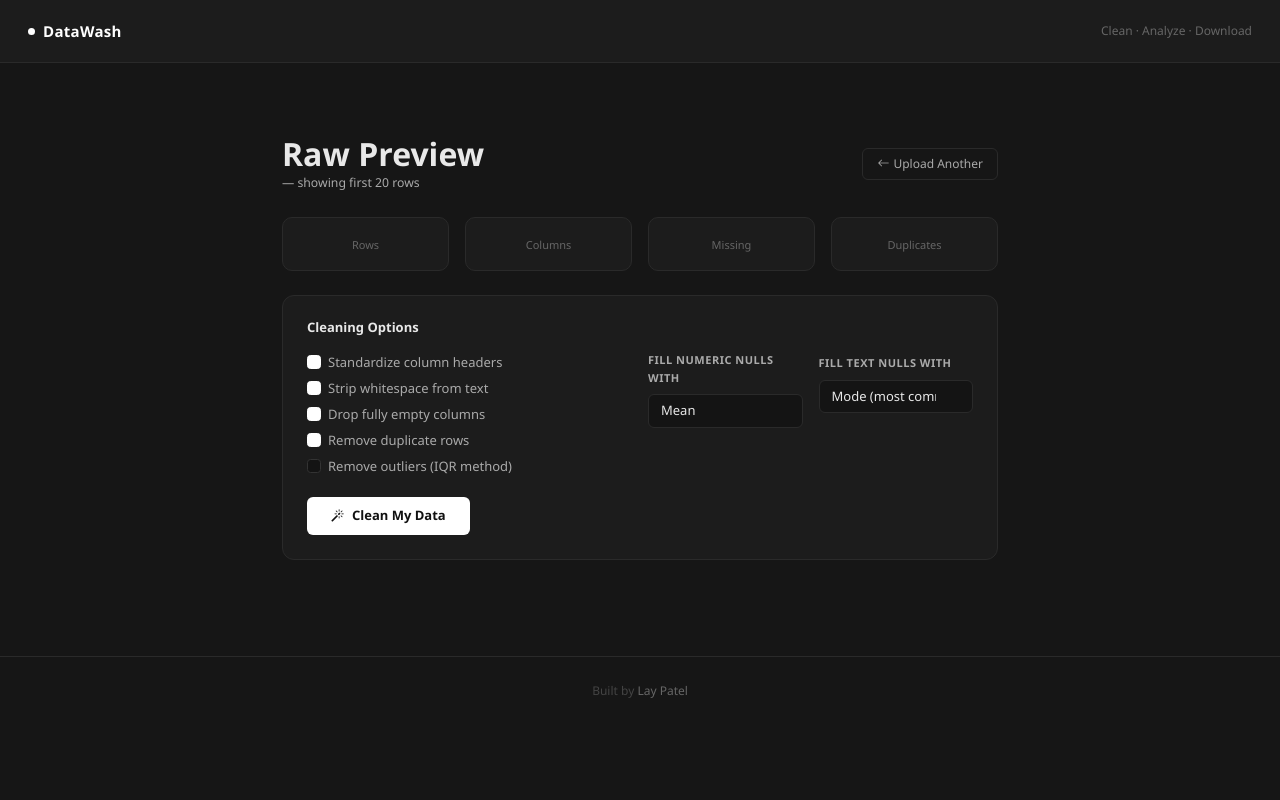
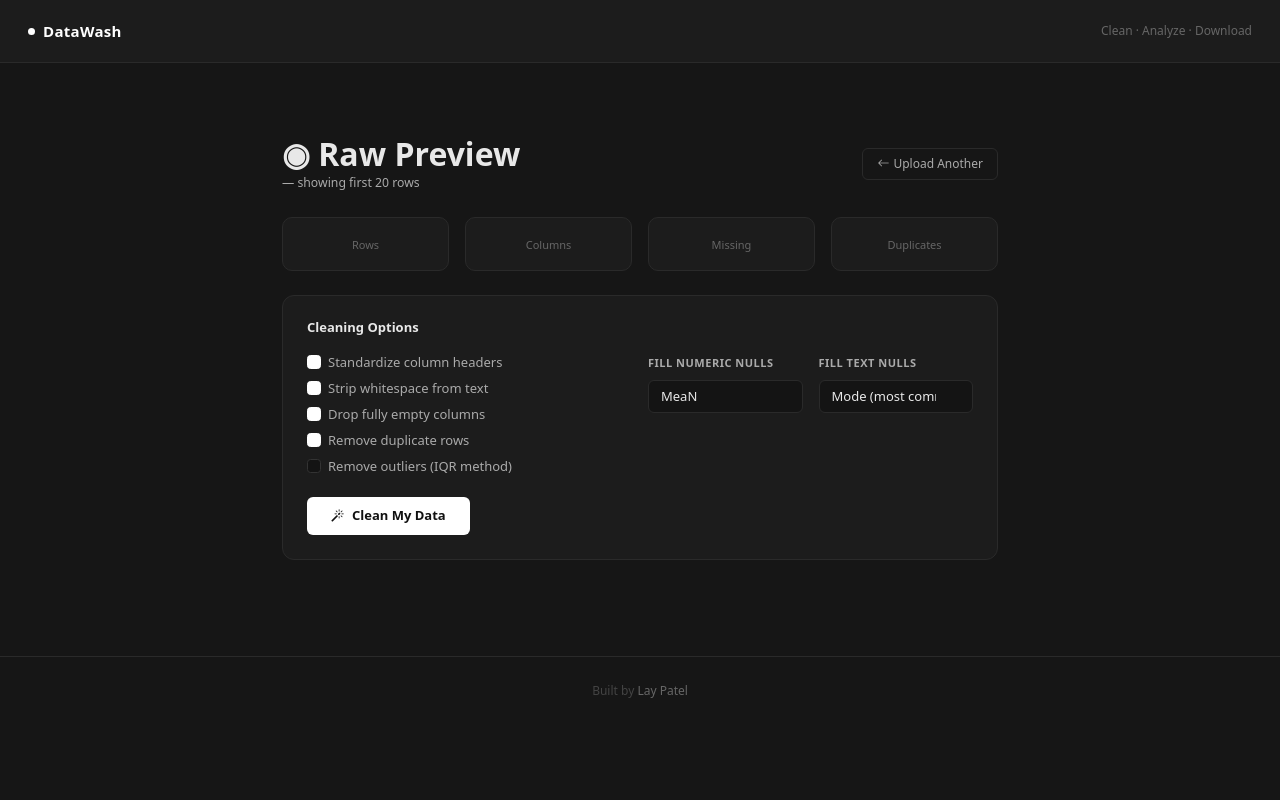
Before and after one commit to laypatel13/data-wash, a Flask app: template templates/preview.html in a window 1280 px wide. Run offline with Flask 3, Linux system fonts and the light colour scheme; the template is opened without the code that fills it, so the values that code supplies are empty.

Commit message:
style(ui): font update heading fixes and div alignment polish

```diff
--- a/static/css/style.css
+++ b/static/css/style.css
@@ -1,6 +1,5 @@
 /* ══════════════════════════════════════
    DataWash — Notion Dark Theme
-   Day 6
 ══════════════════════════════════════ */
 
 :root {
@@ -35,7 +34,7 @@
 body {
   background-color: var(--bg-base);
   color: var(--text-1);
-  font-family: 'Segoe UI', system-ui, -apple-system, sans-serif;
+  font-family: 'Copperplate', system-ui, -apple-system, sans-serif;
   font-size: 14px;
   line-height: 1.6;
   min-height: 100vh;
--- a/templates/analyze.html
+++ b/templates/analyze.html
@@ -6,7 +6,7 @@
 <!-- HEADER -->
 <div class="d-flex justify-content-between align-items-center mb-4">
   <div>
-    <h2 class="fw-bold mb-0">📊 Data Analysis</h2>
+    <h2 class="fw-bold mb-0">◎ Data Analysis</h2>
     <p class="text-muted small mb-0">{{ filename }}</p>
   </div>
   <div>
@@ -49,7 +49,7 @@
 
 <!-- COLUMN BREAKDOWN -->
 <div class="card clean-card p-4 mb-4">
-  <h5 class="fw-bold mb-3">🗂️ Column Breakdown</h5>
+  <h5 class="fw-bold mb-3">⚀ Column Breakdown</h5>
   <div class="table-responsive">
     <table class="table table-dark table-bordered table-sm table-hover mb-0">
       <thead>
@@ -102,7 +102,7 @@
 <!-- NUMERIC SUMMARY -->
 {% if analysis.numeric_summary %}
 <div class="card clean-card p-4 mb-4">
-  <h5 class="fw-bold mb-1">🔢 Numeric Summary</h5>
+  <h5 class="fw-bold mb-1">⚀ Numeric Summary</h5>
   <p class="text-muted small mb-3">Count, mean, std, min, max for all numeric columns</p>
   <div class="table-responsive">
     {{ analysis.numeric_summary | safe }}
--- a/templates/preview.html
+++ b/templates/preview.html
@@ -6,7 +6,7 @@
 <!-- HEADER -->
 <div class="d-flex justify-content-between align-items-center mb-4">
   <div>
-    <h2 class="fw-bold mb-0">Raw Preview</h2>
+    <h2 class="fw-bold mb-0">◉ Raw Preview</h2>
     <p class="text-muted small mb-0">{{ stats.filename }} — showing first 20 rows</p>
   </div>
   <a href="/" class="btn btn-outline-secondary btn-sm">
@@ -72,19 +72,19 @@
       </div>
 
       <div class="col-md-3">
-        <label class="form-label text-muted small">Fill numeric nulls with</label>
+        <label class="form-label text-muted small">Fill numeric nulls</label>
         <select class="form-select" name="fill_numeric" style="background-color:#141414; color:#e8e8e8; border-color:#333; font-size:13px;">
-            <option value="mean" style="background:#1c1c1c; color:#e8e8e8;">Mean</option>
-            <option value="median" style="background:#1c1c1c; color:#e8e8e8;">Median</option>
-            <option value="zero" style="background:#1c1c1c; color:#e8e8e8;">Zero</option>
+            <option value="mean" style="background:#1c1c1c; color:#e8e8e8;">MeaN</option>
+            <option value="median" style="background:#1c1c1c; color:#e8e8e8;">MediaN</option>
+            <option value="zero" style="background:#1c1c1c; color:#e8e8e8;">Zer0</option>
         </select>
       </div>
 
       <div class="col-md-3">
-        <label class="form-label text-muted small">Fill text nulls with</label>
+        <label class="form-label text-muted small">Fill text nulls</label>
         <select class="form-select" name="fill_categorical" style="background-color:#141414; color:#e8e8e8; border-color:#333; font-size:13px;">
             <option value="mode" style="background:#1c1c1c; color:#e8e8e8;">Mode (most common)</option>
-            <option value="unknown" style="background:#1c1c1c; color:#e8e8e8;">Unknown</option>
+            <option value="unknown" style="background:#1c1c1c; color:#e8e8e8;">UnknowN</option>
         </select>
       </div>
     </div>
--- a/templates/result.html
+++ b/templates/result.html
@@ -5,7 +5,7 @@
 
 <div class="d-flex justify-content-between align-items-center mb-4">
   <div>
-    <h2 class="fw-bold mb-0">Cleaning Complete</h2>
+    <h2 class="fw-bold mb-0">✦ Cleaning Complete</h2>
     <p class="text-muted small mb-0">{{ filename }}</p>
   </div>
   <a href="/" class="btn btn-outline-secondary btn-sm">
@@ -43,7 +43,7 @@
 
 <!-- CHANGES LOG -->
 <div class="card clean-card p-4 mb-4">
-  <h5 class="fw-bold mb-3">🔧 Changes Made</h5>
+  <h5 class="fw-bold mb-3">↘︎ Changes Made</h5>
     <ul class="list-unstyled mb-0">
         {% for change in changes %}
             <li class="mb-2" style="font-size:13px; color:#aaaaaa; display:flex; align-items:flex-start; gap:8px;">
@@ -54,7 +54,7 @@
     </ul>
 </div>
 
-<!-- DOWNLOAD (Day 6) -->
+<!-- DOWNLOAD -->
 <a href="/download" class="btn btn-primary px-4 me-2">
   <i class="bi bi-download me-2"></i>Download Cleaned CSV
 </a>
```
